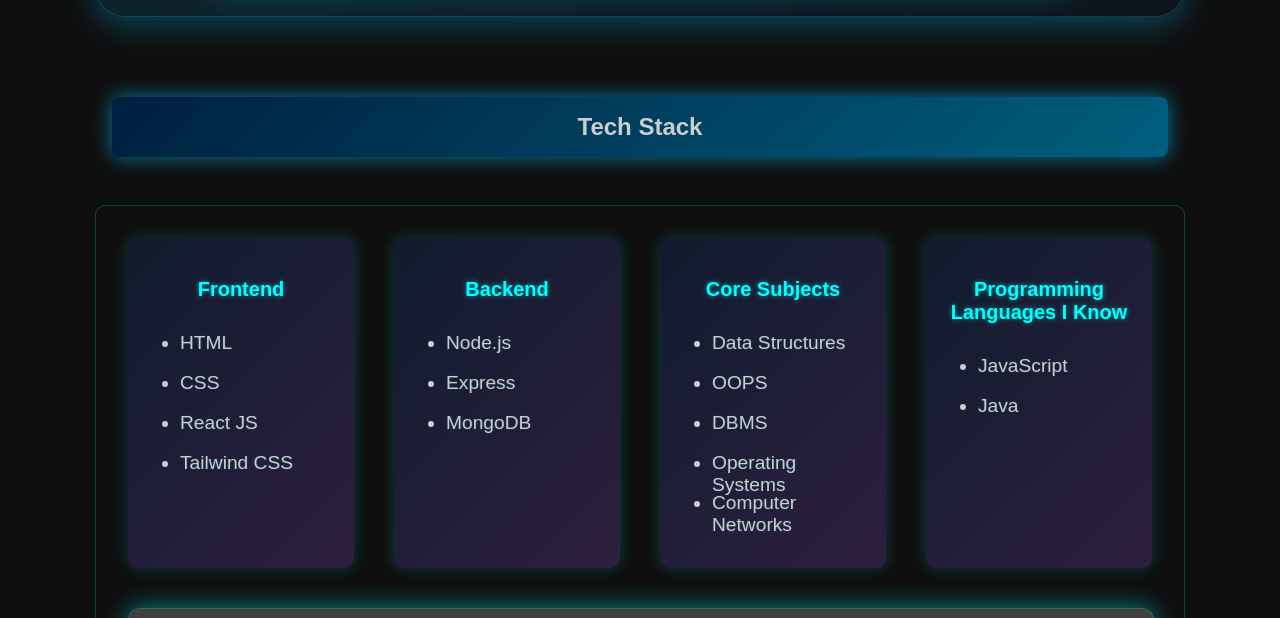
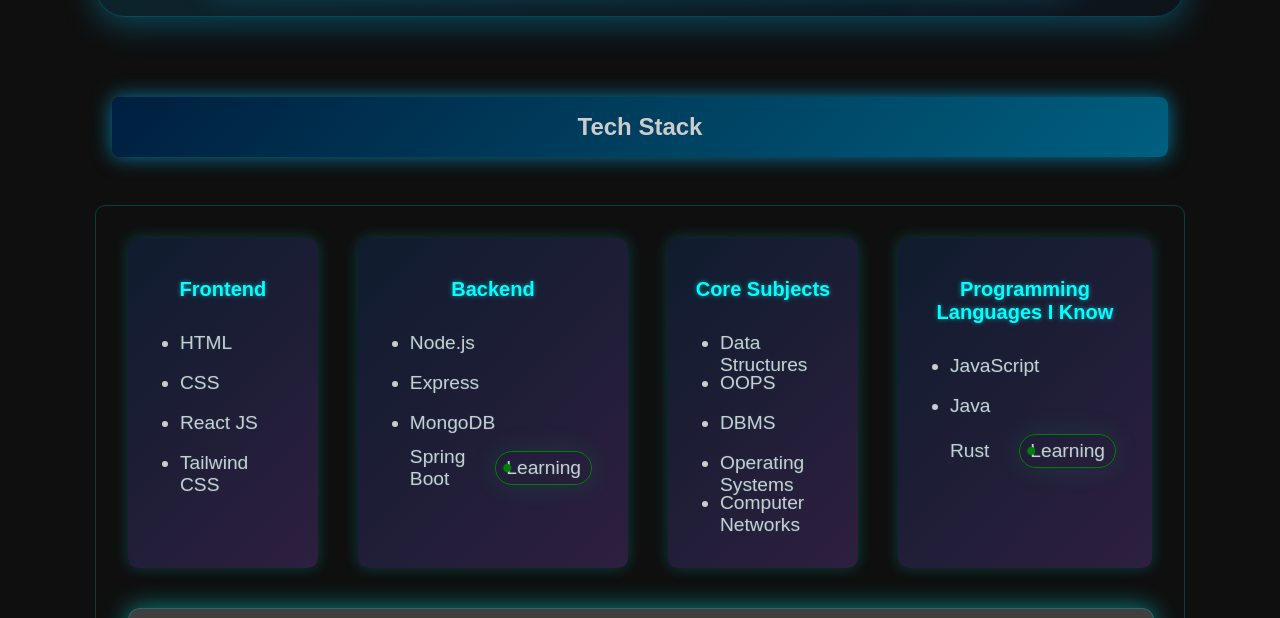
Before and after one commit to Tsaishashanth/Portfolio, a website: page Portfolio-website/index.html in a window 1280 px wide. Shown: the part 647-1265 px from the top of the page. Drawn offline with nearby package versions, Linux system fonts and the light colour scheme; grey boxes are pictures that could not be loaded.

Commit message:
updated learning section

```diff
--- a/Portfolio-website/index.html
+++ b/Portfolio-website/index.html
@@ -72,6 +72,12 @@
                 <li>Node.js</li>
                 <li>Express</li>
                 <li>MongoDB</li>
+                <li class ="still-item">
+                    <span>Spring Boot</span>
+                    <div class ="still-learning">
+                        <div class= "Learning-text">Learning</div>
+                    </div>
+                </li>
             </ul>
         </div>
 
@@ -91,6 +97,12 @@
             <ul>
                 <li>JavaScript</li>
                 <li>Java</li>
+                <li class ="still-item">
+                    <span>Rust</span>
+                    <div class ="still-learning">
+                        <div class= "Learning-text">Learning</div>
+                    </div>
+                </li>
             </ul>
         </div>
         </div>
--- a/Portfolio-website/style.css
+++ b/Portfolio-website/style.css
@@ -238,6 +238,8 @@
   border-radius:12px;
 }
 .tech-box {
+  display:flex;
+  flex-direction:column;
   flex: 1;
   background: linear-gradient(135deg, #0f1c2e, #2e1f3f);
   padding: 20px;
@@ -246,6 +248,41 @@
   text-align: center;
   box-shadow: 0 0 15px rgba(0, 255, 255, 0.2);
   transition: transform 0.3s, box-shadow 0.3s;
+
+}
+.still-item{
+  position:relative;
+  display:flex;
+  flex-direction:row;
+  gap:30px;
+  align-items:center;
+  justify-content:center;
+  list-style-type: disc;    /* ✅ Show the bullet */
+  list-style-position: inside;
+
+}
+
+.still-learning{
+  position:relative;
+  display:flex;
+  width:100%;
+  height:1.5rem;
+  border-radius:30px;
+  padding: 4px 10px;
+  justify-content:center;
+  align-items:center;
+  background-color:transparent;
+  border: 1px solid green;
+  box-shadow: 0 0 30px rgba(0, 255, 136, 0.1);
+
+}
+.still-learning::before {
+  content: "•";               /* ✅ Custom white bullet */
+  color:green;
+  position: absolute;
+  left: 0;
+  font-size: 1.5em;
+  margin-left:6px;
 
 }
 .symbolssize{
```
